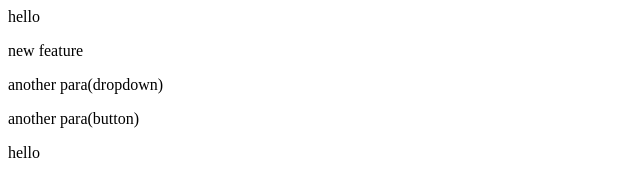
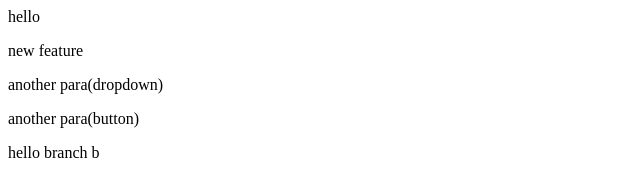
Before and after one commit to Gurupushpam/local_repo, a plain HTML site: page index.html in a window 1280 px wide. Shown: the full height of the page, 0-640 px from the left. Drawn offline with Linux system fonts and the light colour scheme.

Commit message:
Feat: Add new branch b

```diff
--- a/index.html
+++ b/index.html
@@ -2,4 +2,4 @@
 <p>new feature</p>
 <p>another para(dropdown)</p>
 <p>another para(button)</p>
-<p>hello</p>
+<p>hello branch b</p>
```
